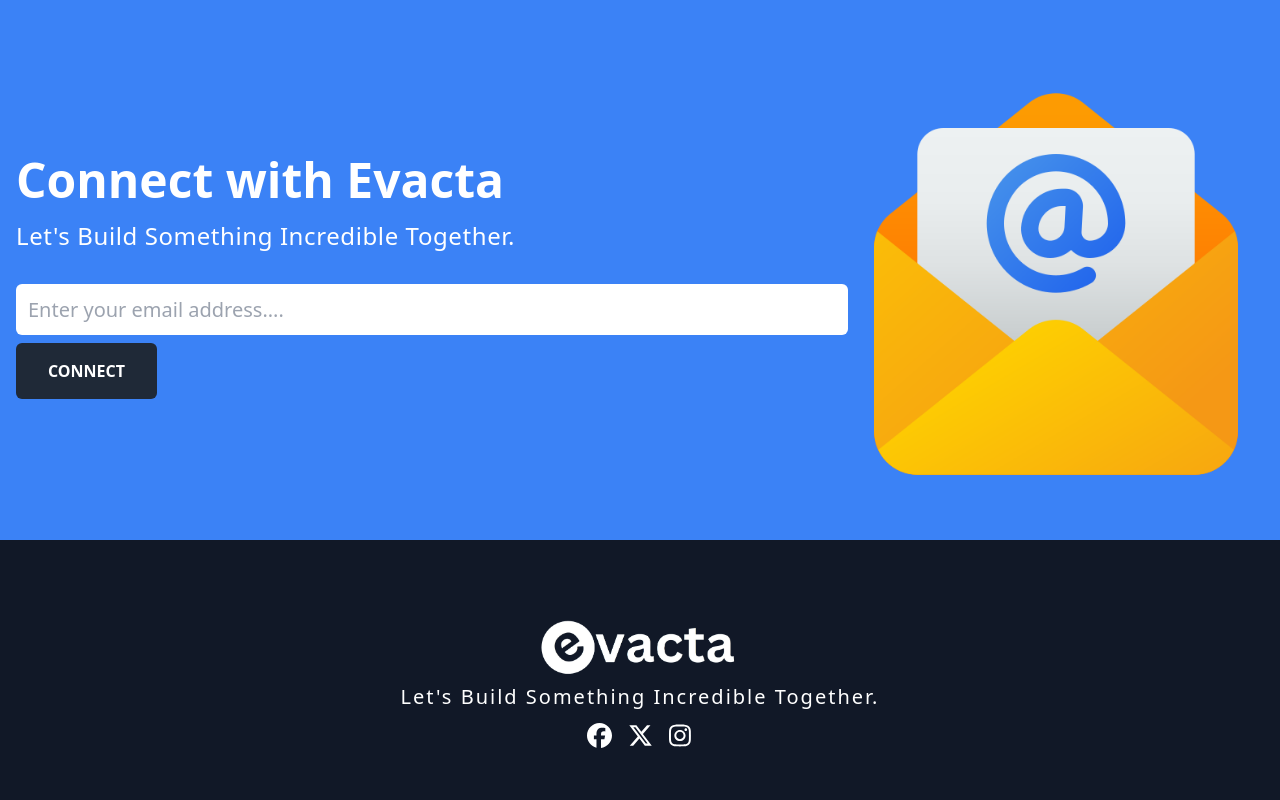
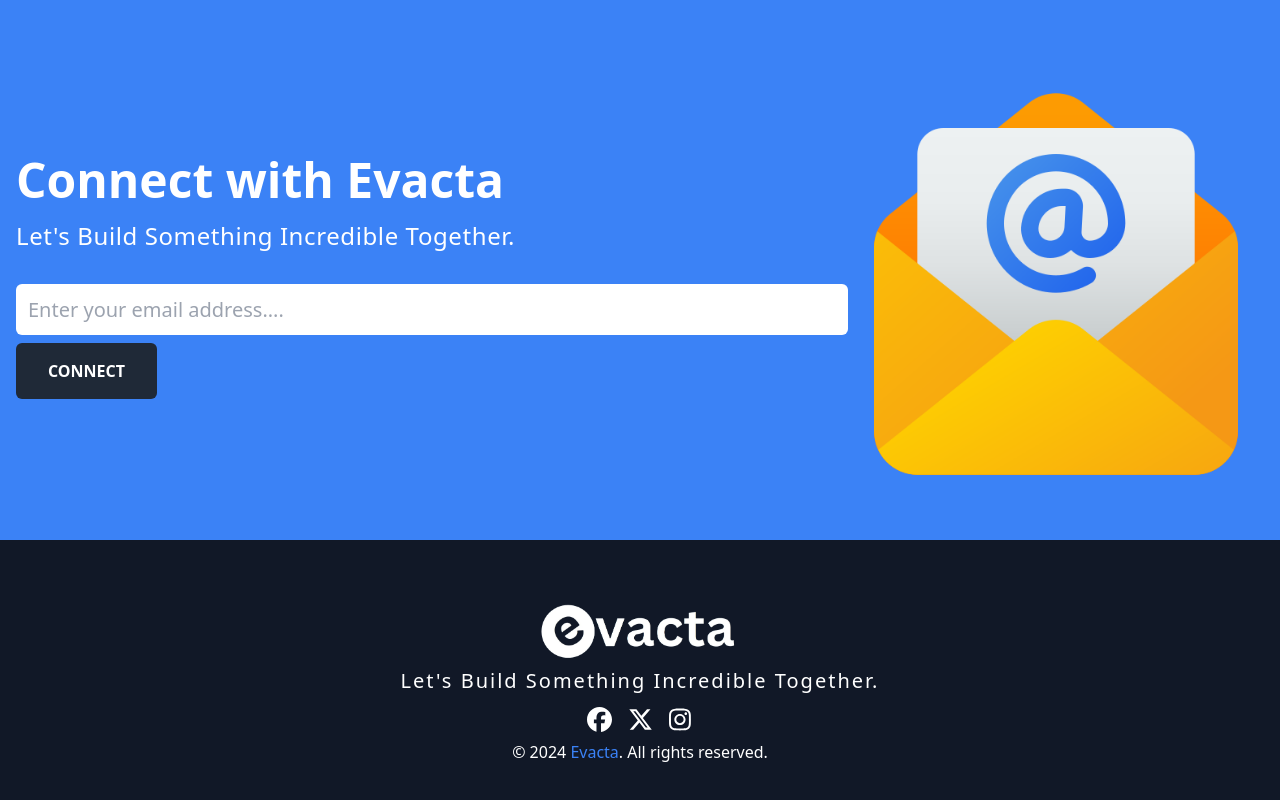
Before and after one commit to itsaniket61/evacta, a Next.js app: page / in a window 1280 px wide. Shown: the part 3622-4422 px from the top of the page. Built offline with nearby package versions, Linux system fonts and the light colour scheme.

Commit message:
Added Copyright Text in Footer

```diff
--- a/components/Sections/FooterSection.jsx
+++ b/components/Sections/FooterSection.jsx
@@ -34,6 +34,7 @@
                     </li>
                 ))}
             </ul>
+            <p className='mt-2'>© 2024 <Link href='https://evacta.com' className='text-blue-500'>Evacta</Link>. All rights reserved.</p>
         </div>
     )
 }
```
